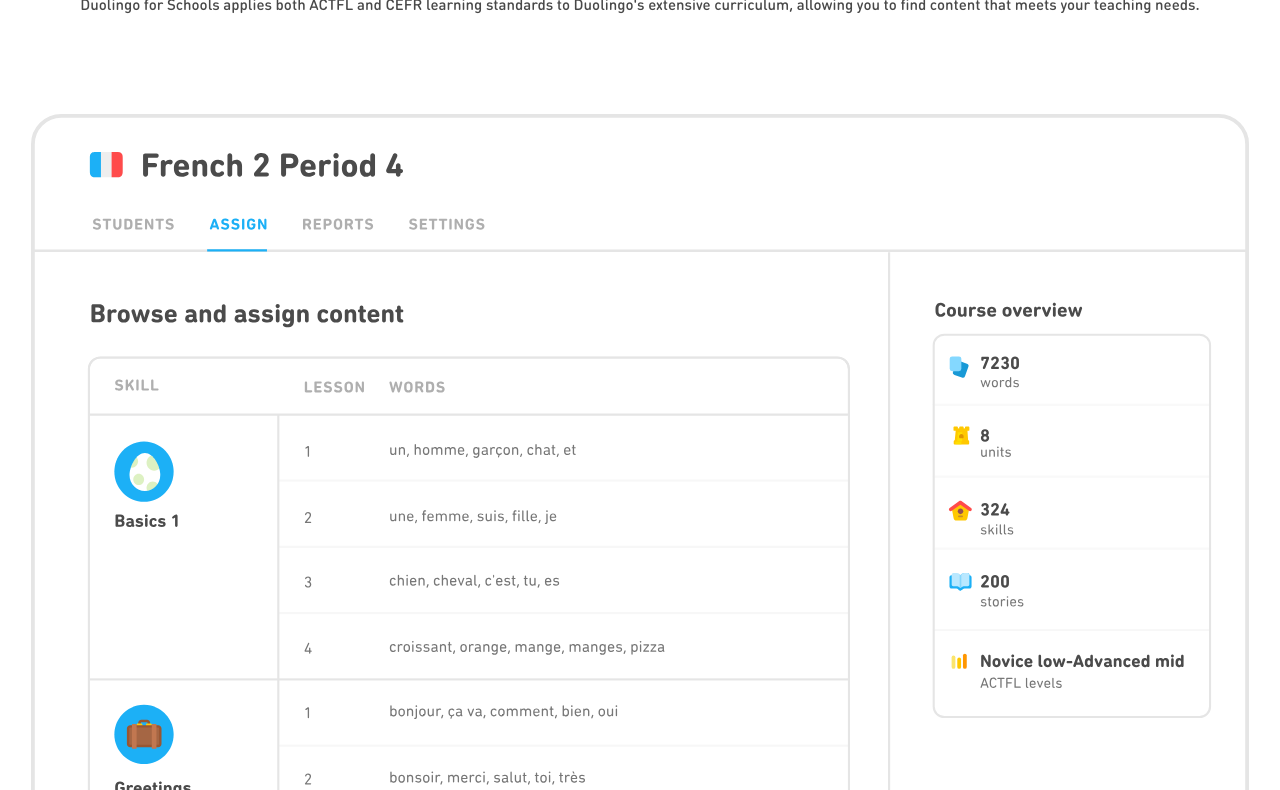
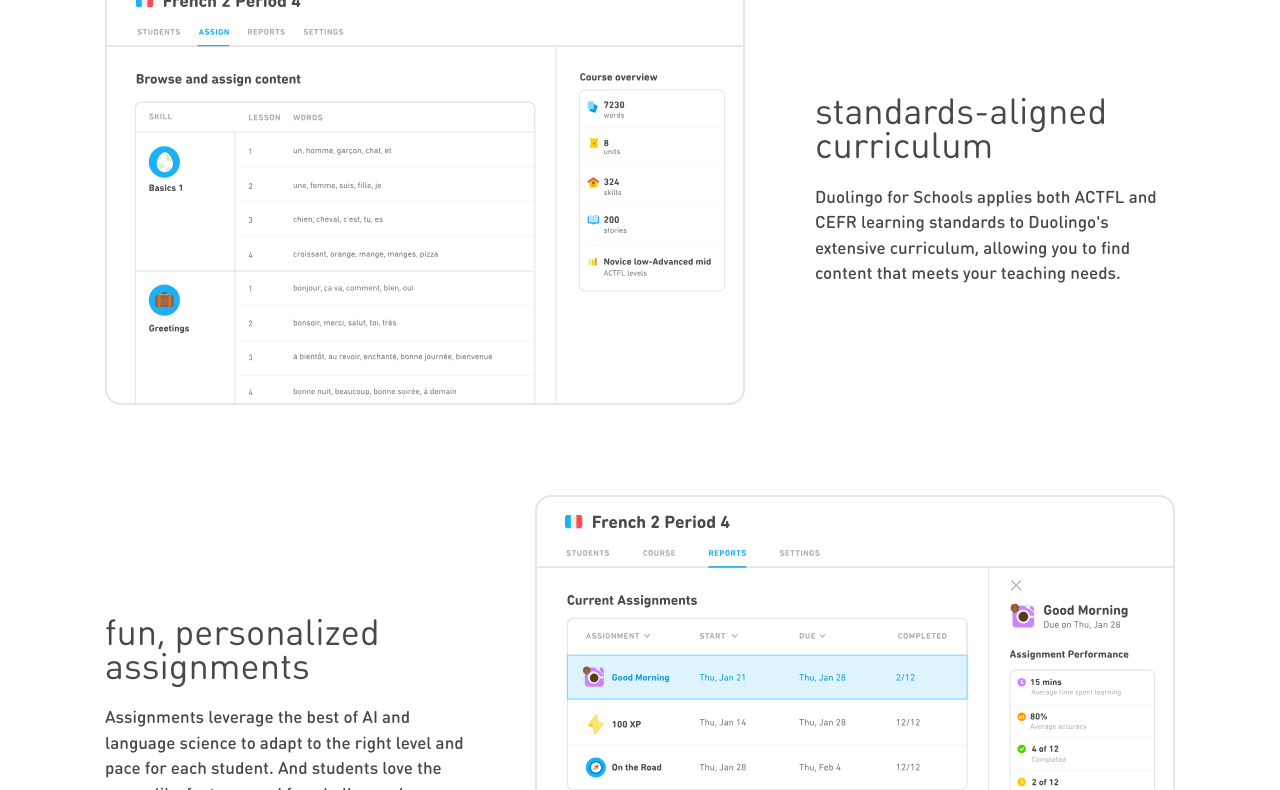
Before and after one commit to fidelevaristo/duolingo-clone, a website: page pages/schools.html in a window 1280 px wide. Shown: the part 611-1401 px from the top of the page. Drawn offline with Linux system fonts and the light colour scheme; files whose address does not match are found by name.

Commit message:
feat(features): add desktop layout with alternating feature rows

```diff
--- a/css/pages/schools.css
+++ b/css/pages/schools.css
@@ -424,6 +424,75 @@
     transform: scale(1.1);
 }
 
+/* Features section desktop */
+@media (min-width: 1024px) {
+    .features {
+        padding: 80px 15px;
+    }
+
+    .features__track {
+        display: flex;
+        flex-direction: column;
+        gap: 90px;
+        overflow: visible;
+        scroll-snap-type: none;
+    }
+
+    .feature {
+        flex: none;
+        display: flex;
+        flex-direction: row;
+        align-items: center;
+        justify-content: center;
+        gap: 70px;
+        padding: 0;
+        text-align: left;
+        scroll-snap-align: none;
+    }
+
+    .feature:nth-child(1) {
+        flex-direction: row-reverse;
+    }
+
+    .feature:nth-child(3) {
+        flex-direction: row-reverse;
+    }
+
+    .feature__content {
+        width: 360px;
+        margin-bottom: 0;
+    }
+
+    .feature__title {
+        font-size: 36px;
+        line-height: 0.95;
+        margin-bottom: 22px;
+    }
+
+    .feature__description {
+        font-size: 17px;
+        line-height: 1.5;
+        text-align: left;
+        min-height: 0;
+        height: auto;
+    }
+
+    .feature__image {
+        width: 640px;
+        justify-content: center;
+    }
+
+    .feature__image img{
+        width: 100%;
+        max-width: 640px;
+        height: auto;
+    }
+
+    .features__pagination {
+        display: none;
+    }
+}
+
 
 /* Section testimonials style */
 .testimonials {
```
